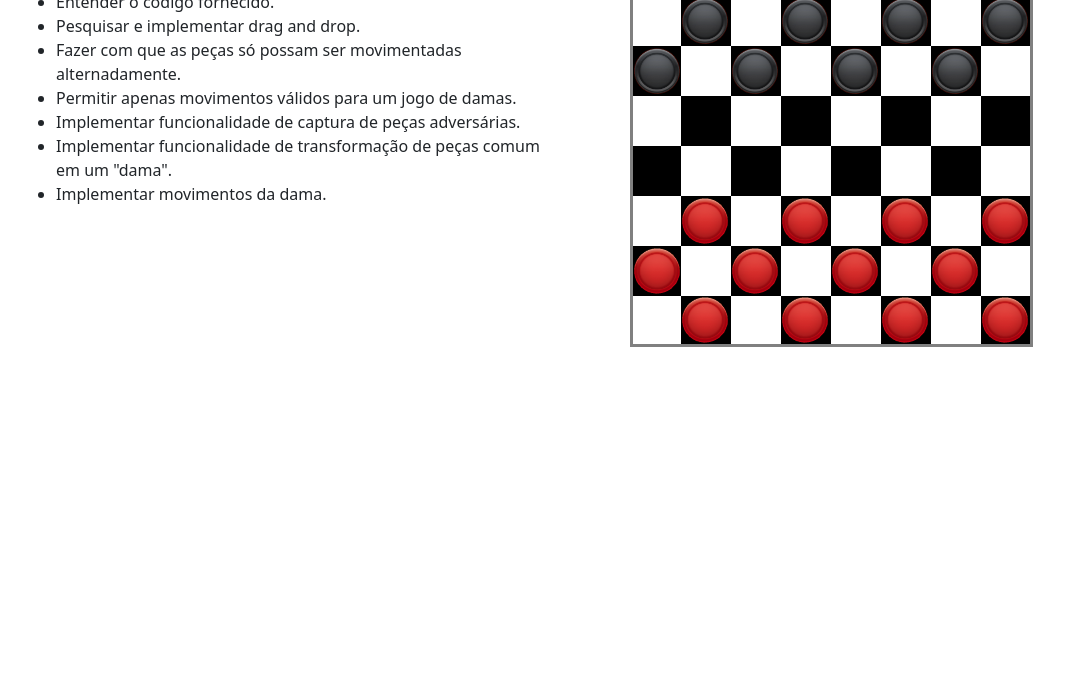
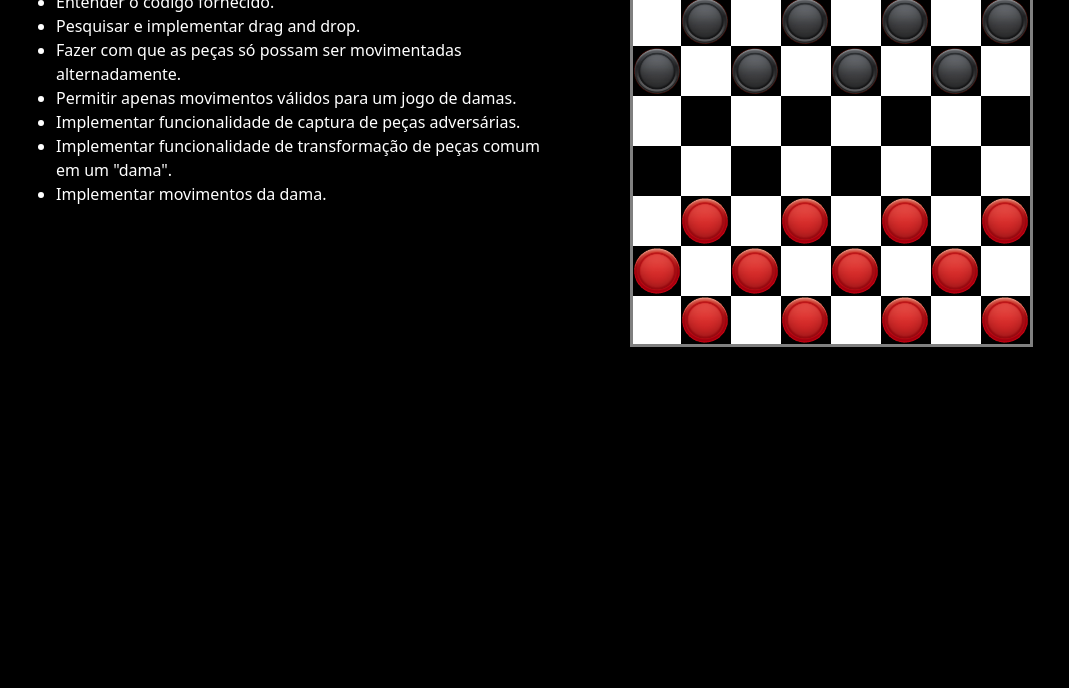
Before and after one commit to luizadealencar/Jogo-de-damas, a plain HTML site: page index.html in a window 1280 px wide. Shown: the part 112-800 px from the top of the page, without its empty margins (0-1069 px from the left). Drawn offline with nearby package versions, Linux system fonts and the light colour scheme.

Commit message:
Update index.html

```diff
--- a/index.html
+++ b/index.html
@@ -7,6 +7,14 @@
     <title>Damas</title>
     <link href="https://cdn.jsdelivr.net/npm/bootstrap@5.0.2/dist/css/bootstrap.min.css" rel="stylesheet" integrity="sha384-EVSTQN3/azprG1Anm3QDgpJLIm9Nao0Yz1ztcQTwFspd3yD65VohhpuuCOmLASjC" crossorigin="anonymous">
 </head>
+    <style>
+    body{
+        background-color: black;
+    }
+    li, h1, h2 {
+        color: white;
+    }
+</style>
 <body>
     <header class="container">
         <h1>Atividade de Desenvolvimento Web</h1>
```
